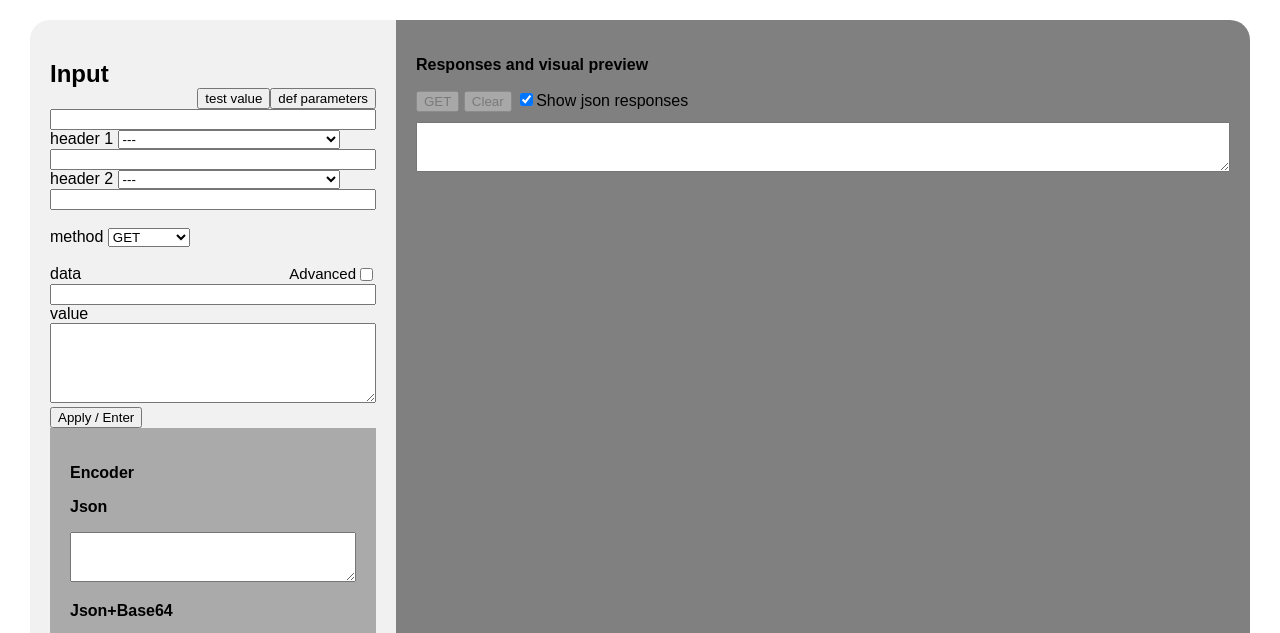
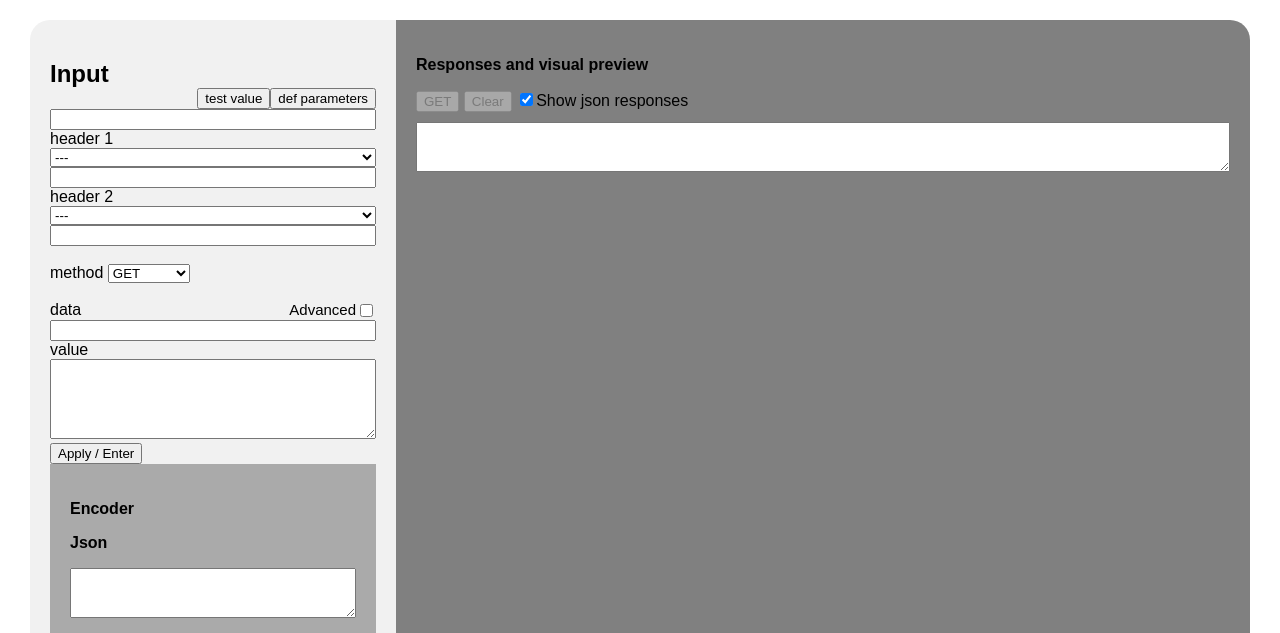
Before and after one commit to equal8888/JSONtool, a plain HTML site: page templates/jsonpagestatic.html in a window 1280 px wide. Shown: the part 146-779 px from the top of the page. Drawn offline with Linux system fonts and the light colour scheme.

Commit message:
css for header

```diff
--- a/static/js/script02.js
+++ b/static/js/script02.js
@@ -420,7 +420,7 @@ function loadheaders01() {
   var dyncontent = document.createElement('div');
   dyncontent.innerHTML = `
 
-          header `+(counter+1)+` <select id="HeaderEntry0`+(counter+1)+`"value='Authorization'
+          header `+(counter+1)+` <select class="inputstyle" id="HeaderEntry0`+(counter+1)+`"value='Authorization'
 
           <option value="novalue">---</option>
           <option value="novalue">---</option>
--- a/static/styles/style02.css
+++ b/static/styles/style02.css
@@ -105,7 +105,6 @@ float: right;
   width:100%;
 }
 .resetbutton {
-  width:25%;
   float: right;
 }
 .label {
```
